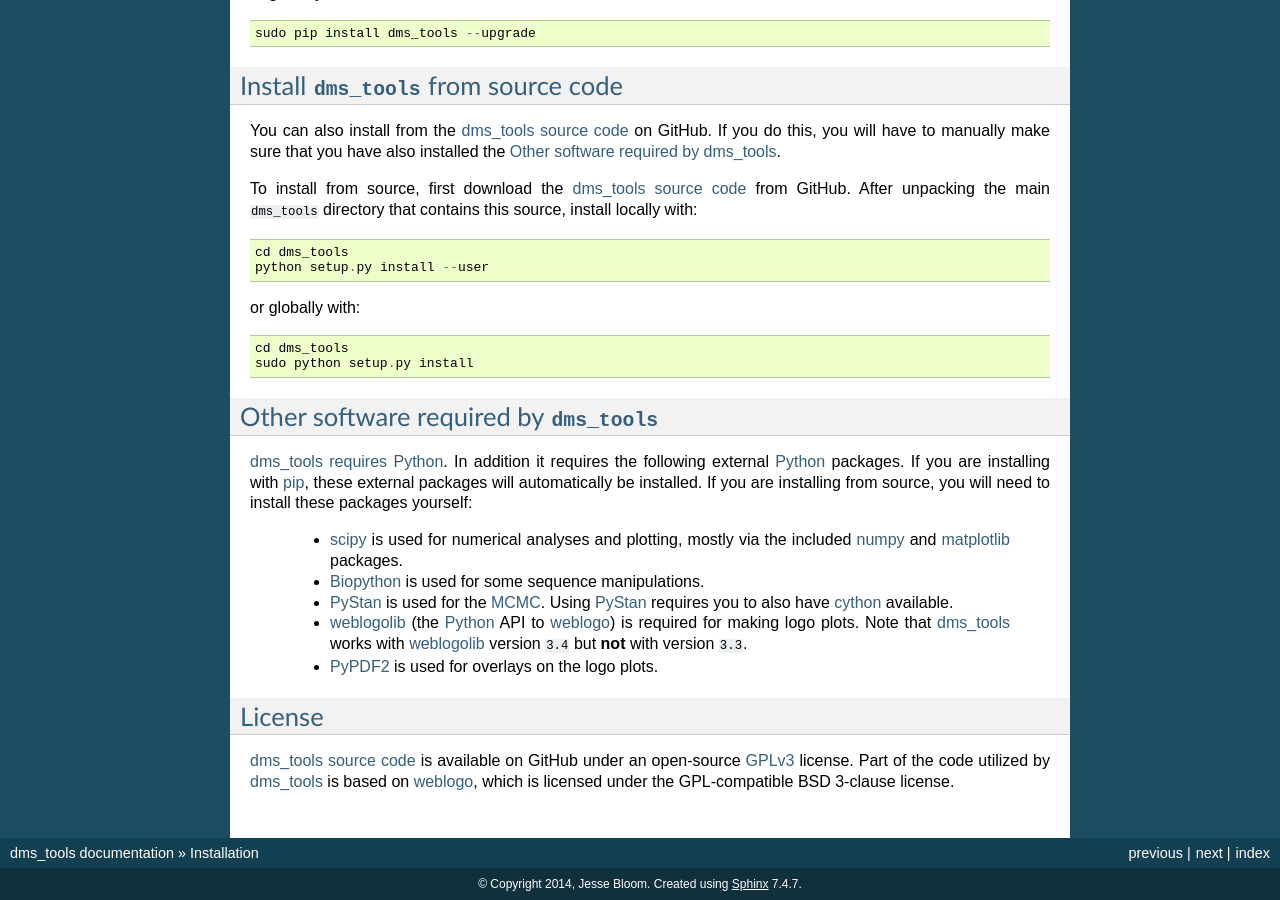
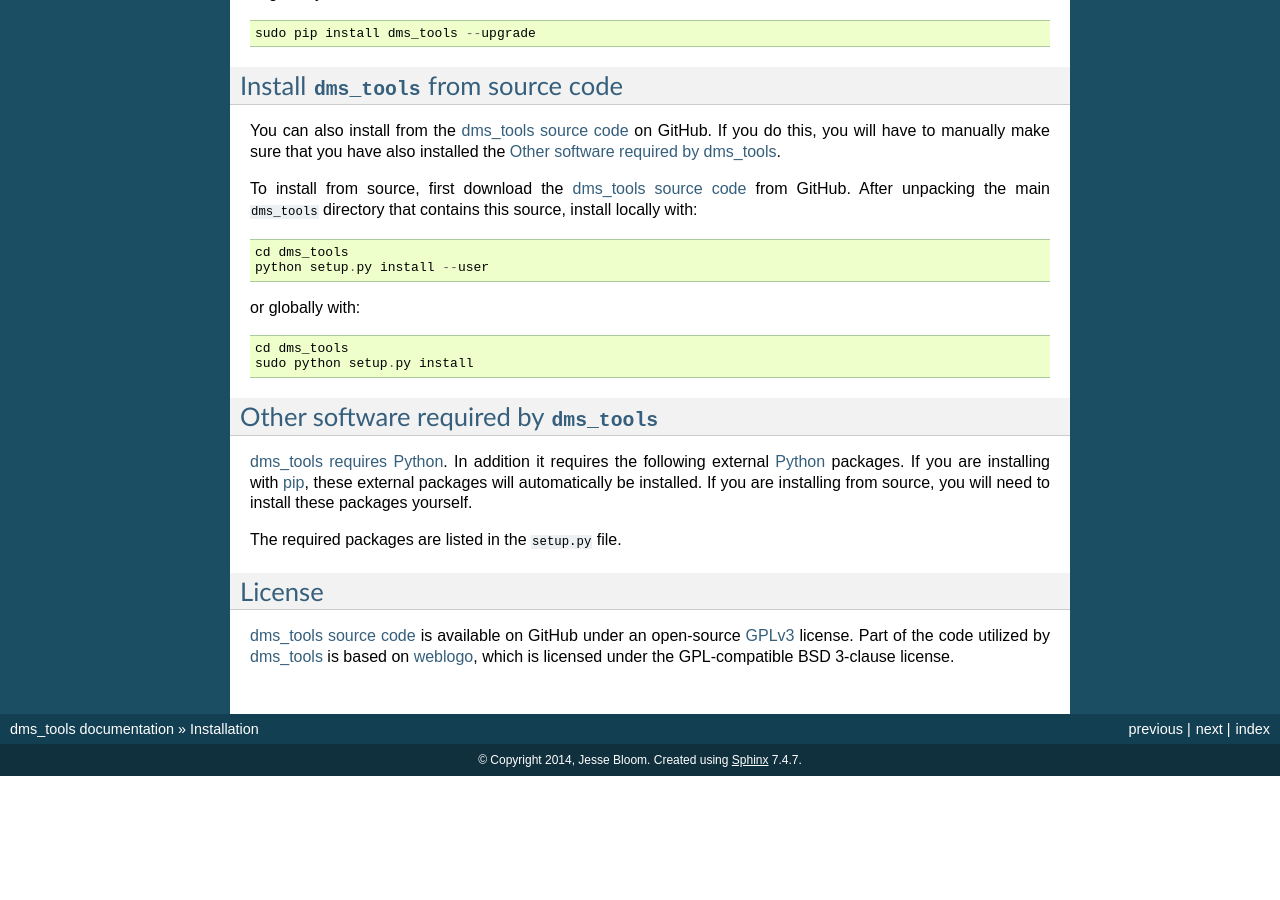
Before and after one commit to jbloomlab/dms_tools, a Sphinx documentation site: the page built from docs/installation.rst, in a window 1280 px wide and 900 px high, scrolled down 2572 px. Built offline with Sphinx 7.4.7, drawn with Linux system fonts in a browser that asks for light colours; the version number could not be read and is left out; after the commit the page ends 3348 px from its top, so only the background shows below that.

Commit message:
Refer to requirements in setup.py rather than trying to list them

```diff
--- a/docs/installation.rst
+++ b/docs/installation.rst
@@ -112,17 +112,9 @@ or globally with::
 
 Other software required by ``dms_tools``
 ------------------------------------------
-`dms_tools requires Python`_. In addition it requires the following external `Python`_ packages. If you are installing with `pip`_, these external packages will automatically be installed. If you are installing from source, you will need to install these packages yourself:
+`dms_tools requires Python`_. In addition it requires the following external `Python`_ packages. If you are installing with `pip`_, these external packages will automatically be installed. If you are installing from source, you will need to install these packages yourself.
 
-    * `scipy`_ is used for numerical analyses and plotting, mostly via the included `numpy`_ and `matplotlib`_ packages.
-
-    * `Biopython`_ is used for some sequence manipulations.
-
-    * `PyStan`_ is used for the `MCMC`_. Using `PyStan`_ requires you to also have `cython`_ available.
-
-    * `weblogolib`_ (the `Python`_ API to `weblogo`_) is required for making logo plots. Note that `dms_tools`_ works with `weblogolib`_ version ``3.4`` but **not** with version ``3.3``.
-
-    * `PyPDF2`_ is used for overlays on the logo plots.
+The required packages are listed in the ``setup.py`` file.
 
 
 .. _license:
```
